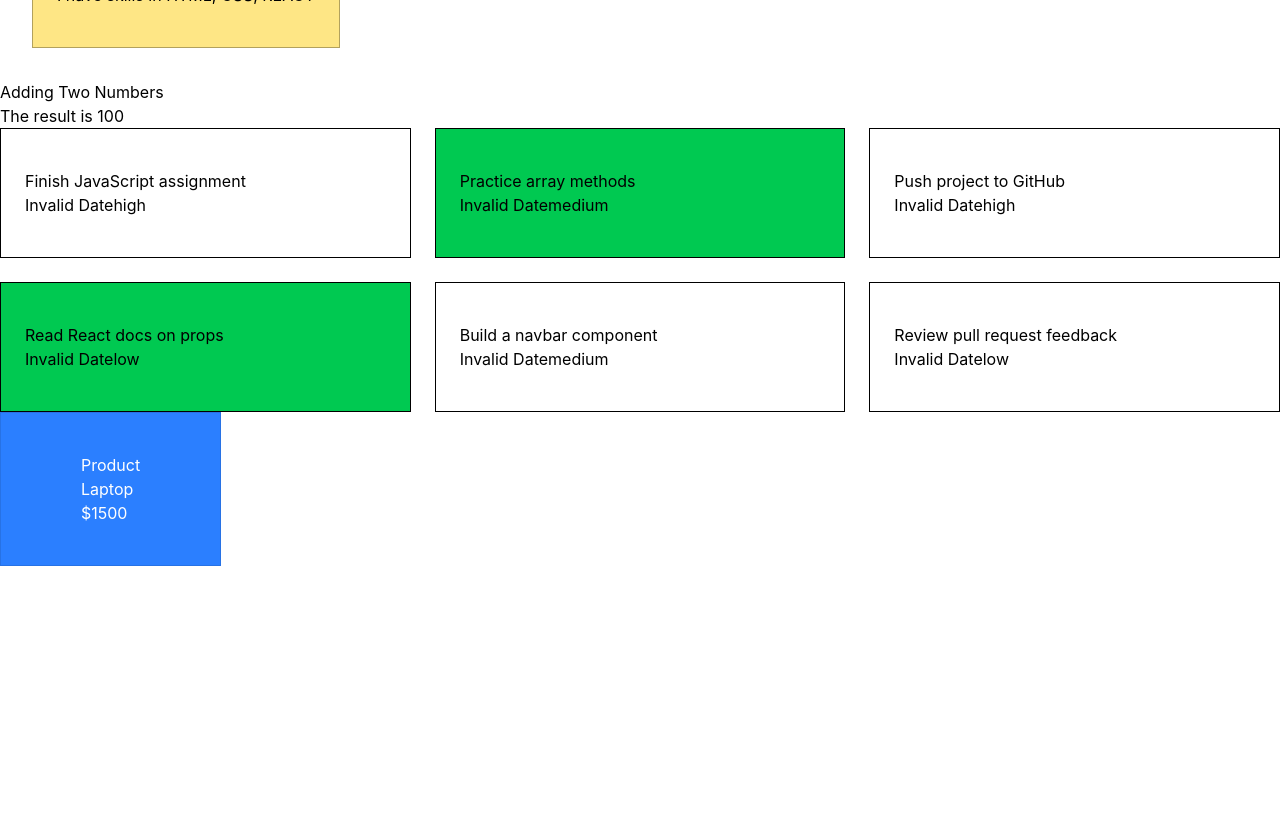
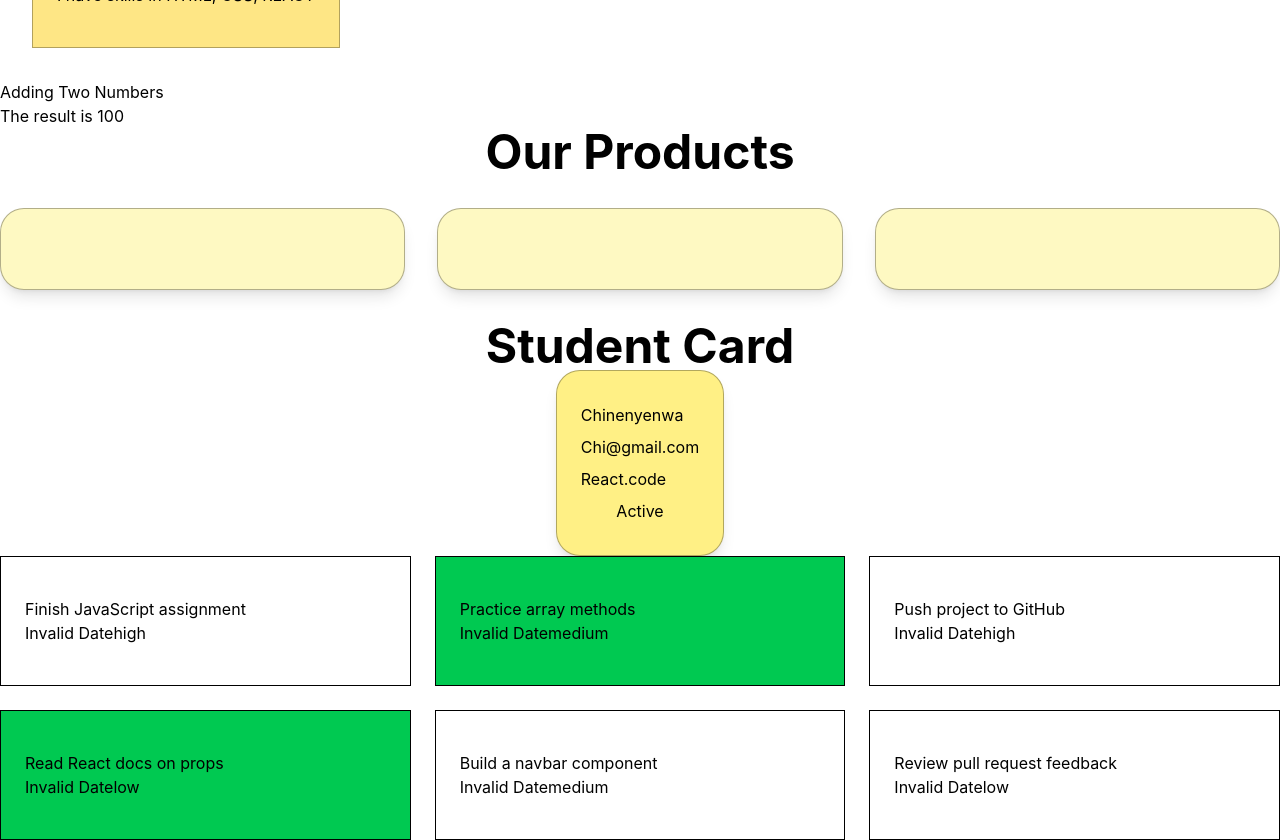
Before and after one commit to Chinenye997/React-01, a React (Vite) app: page / in a window 1280 px wide. Shown: the part 1220-2060 px from the top of the page. Before the commit the page ends 1786 px from the top, so only its background shows below. Built offline with nearby package versions, Linux system fonts and the light colour scheme.

Commit message:
Create more files

```diff
--- a/src/App.jsx
+++ b/src/App.jsx
@@ -8,7 +8,12 @@ import Banner from "./components/Banner"
 import Intro from "./components/intro"
 import AddTwo from "./components/AddTwo"
 import TaskList from "./components/TaskList"
-import ItemCard from "./components/ItemCard"
+
+import ProductList from "./components/ProductList"
+import StudentList from "./components/StudentList"
+
+// import ItemCard from "./components/ItemCard"
+// import Welcomemessage from "./components/WelcomeMessage"
 function App() {
 
   return (
@@ -22,8 +27,18 @@ function App() {
       <Banner />
       <Intro />
       <AddTwo />
+      <div className="flex flex-col items-center w-full">
+        <h2 className="font-bold text-5xl">Our Products</h2>
+        <ProductList />
+      </div>
+
+      <div className="flex flex-col items-center w-full">
+        <h2 className="font-bold text-5xl gap-4">Student Card</h2>
+        <StudentList />
+      </div>
       <TaskList />
-      <ItemCard />
+      {/* <ItemCard />
+      <Welcomemessage /> */}
     </>
   )
 }
--- /dev/null
+++ b/src/components/ProductItem.jsx
@@ -0,0 +1,28 @@
+// function ProductItem(Props){
+//   return(
+//     <div className="flex flex-col gap-4 border border-black/30 shadow-lg py-8 px-6 rounded-3xl bg-yellow-100">
+//       <h2 className="font-bold">{Props.productName}</h2>
+
+//       <div className="flex justify-between">
+//         <span>{Props.price}</span>
+//         <button></button>
+//       </div>
+//     </div>
+//   )
+// }
+
+
+function ProductItem({productName, price}){
+  return(
+    <div className="flex flex-col gap-4 border border-black/30 shadow-lg py-8 px-6 rounded-3xl bg-yellow-100">
+      <h2 className="font-bold">{productName.productName}</h2>
+
+      <div className="flex justify-between">
+        <span>{price.price}</span>
+        <button></button>
+      </div>
+    </div>
+  )
+}
+
+export default ProductItem;
--- /dev/null
+++ b/src/components/ProductList.jsx
@@ -0,0 +1,22 @@
+import ProductItem from "./ProductItem";
+
+function ProductList(){
+  return(
+     <div className="grid grid-cols-1 md:grid-cols-2 lg:grid-cols-3 gap-8 m-8 w-full">
+          <ProductItem
+          productName="Laptop"
+          price="$1500"
+          />
+          <ProductItem
+          productName="Female Hand bag"
+          price="$500"
+          />
+          <ProductItem
+          productName="Ceramic Mug"
+          price="$50"
+          />
+        </div>
+  )
+}
+
+export default ProductList;
--- /dev/null
+++ b/src/components/StudentCard.jsx
@@ -0,0 +1,13 @@
+function SudentCard({studentsName, studentsEmail, courseEnrolled, isActive}){
+  return(
+    <div className="flex flex-col gap-2 border border-black/30 shadow-lg py-8 px-6 rounded-3xl bg-yellow-200">
+
+      <h3>{studentsName}</h3>
+      <span>{studentsEmail}</span>
+      <span>{courseEnrolled}</span>
+      <button>{isActive}</button>
+    </div>
+  )
+}
+
+export default SudentCard;
--- /dev/null
+++ b/src/components/StudentList.jsx
@@ -0,0 +1,16 @@
+import SudentCard from "./StudentCard";
+
+function StudentList(){
+  return(
+    <div className="gap-4">
+      <SudentCard
+      studentsName="Chinenyenwa"
+      studentsEmail="Chi@gmail.com"
+      courseEnrolled="React.code"
+      isActive ="Active"
+      />
+    </div>
+  )
+}
+
+export default StudentList;
--- /dev/null
+++ b/src/components/WelcomeMessage.jsx
@@ -0,0 +1,88 @@
+// function Welcomemessage(){
+
+//   const handleClick = () => alert("Welcome to event handing in React!")
+
+//   const handleChange = (event) => {
+//     console.log(event.target.value);
+//   }
+
+//   const handleAddTwoNumbers (x, y) => {
+//     console.log(x + y);
+//   }
+//   return(
+//     <div className="bg-blue-600 py-10 px-6 rounded-3xl flex-col gap-4 w-fit">
+//       <h2 className="font-bold text-white">Welcome to Events Handing in React.</h2>
+
+//       <p>
+//         We are happy to have you here.
+//       </p>
+
+//       <input type="text"
+//       placeholder="Tell us why you love React"
+//       className="border border-white/50 h-10 text-white placeholder:text-sm px-3" onChange={handleChange}/>
+
+//       <div className="flex gap-4">
+//          <button onClick={handleClick}
+//       className="bg-yellow-200 cursor-pointer py-1.5 px-4 self-start">
+//         Click to say welcome
+//       </button>
+
+
+//       </div>
+
+
+//     </div>
+//   )
+// }
+// export default Welcomemessage;
+
+
+
+// function WelcomeMessage() {
+//     const handleClick = () => {
+//         alert("Welcome to event handling in React!");
+//     };
+
+//     const handleChange = (event) => {
+//         console.log(event.target.value);
+//     }
+
+//     const handleAddTwoNumbers = (x, y) => {
+//         console.log(x + y);
+//     }
+
+//     return (
+//         <div className="bg-blue-600 py-10 px-6 rounded-3xl flex flex-col gap-4 w-fit">
+//             <h2 className="font-bold text-white">Welcome to Events Handling in React.</h2>
+
+//             <p className="text-white">
+//                 We are happy to have you here.
+//             </p>
+
+//             <input
+//                 type="text"
+//                 placeholder="Tell us why you love React"
+//                 className="border border-white/50 h-10 text-white placeholder:text-sm px-3"
+//                 onChange={handleChange}
+//             />
+
+//             <div className="flex gap-4">
+//                 <button
+//                     onClick={handleClick}
+//                     className="bg-yellow-200 cursor-pointer py-1.5 px-4 self-start"
+//                 >
+//                     Click to say Welcome
+//                 </button>
+
+//                 <button
+//                     className="bg-white/60 cursor-pointer py-1.5 px-4 self-start"
+//                     onClick={() => handleAddTwoNumbers(33, 66)}
+//                 >
+//                     Sum Two Numbers
+//                 </button>
+//             </div>
+//         </div>
+//     )
+// }
+
+// export default WelcomeMessage;
```
Also changed, not shown: src/components/ContactForm.jsx (added, +24 -0 lines).
